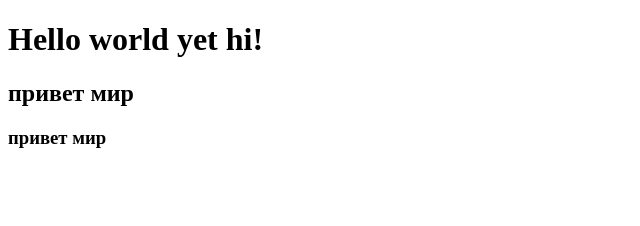
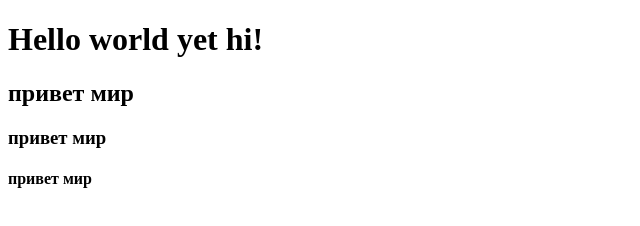
Before and after one commit to d22lv/proect, a plain HTML site: page index.html in a window 1280 px wide. Shown: the whole page, without its empty margins (0-640 px from the left). Drawn offline with Linux system fonts and the light colour scheme.

Commit message:
i add h4

```diff
--- a/index.html
+++ b/index.html
@@ -11,5 +11,6 @@
         hi!</h1>
     <h2>привет мир</h2>
     <h3>привет мир</h3>
+    <h4>привет мир</h4>
 </body>
 </html>
```
